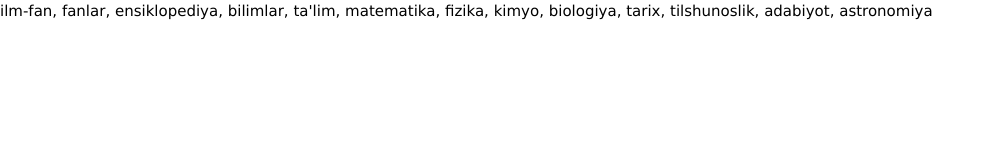
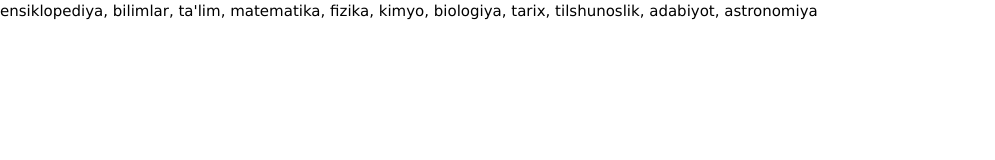
Before and after one commit to v0-0-0/beta, a plain HTML site: page index.html in a window 1280 px wide. Shown: the whole page, without its empty margins (0-995 px from the left). Drawn offline with nearby package versions, Linux system fonts and the light colour scheme.

Commit message:
update index.html

```diff
--- a/index.html
+++ b/index.html
@@ -6,7 +6,7 @@
 <meta name="viewport" content="width=device-width, initial-scale=1.0">
 <meta name="keywords" content="Uralbek UZ, audio, video, qo‘shiqlar, rasmlar, bilimlar bazasi, ensiklopediya, ta'lim, ilm-fan, taraqqiyot, elektron kutubxona, adabiyot, tilshunoslik, tarix, matematika, fizika, kimyo, biologiya, astronomiya, geografiya, dasturlash, texnologiya, uralbek ai, sun'iy intellekt">
 
-ilm-fan, fanlar, ensiklopediya, bilimlar, ta'lim, matematika, fizika, kimyo, biologiya, tarix, tilshunoslik, adabiyot, astronomiya
+ ensiklopediya, bilimlar, ta'lim, matematika, fizika, kimyo, biologiya, tarix, tilshunoslik, adabiyot, astronomiya
 <meta property="og:type" content="website">
 <meta property="og:title"
 content="Uralbek UZ | Beta versiya">
```
